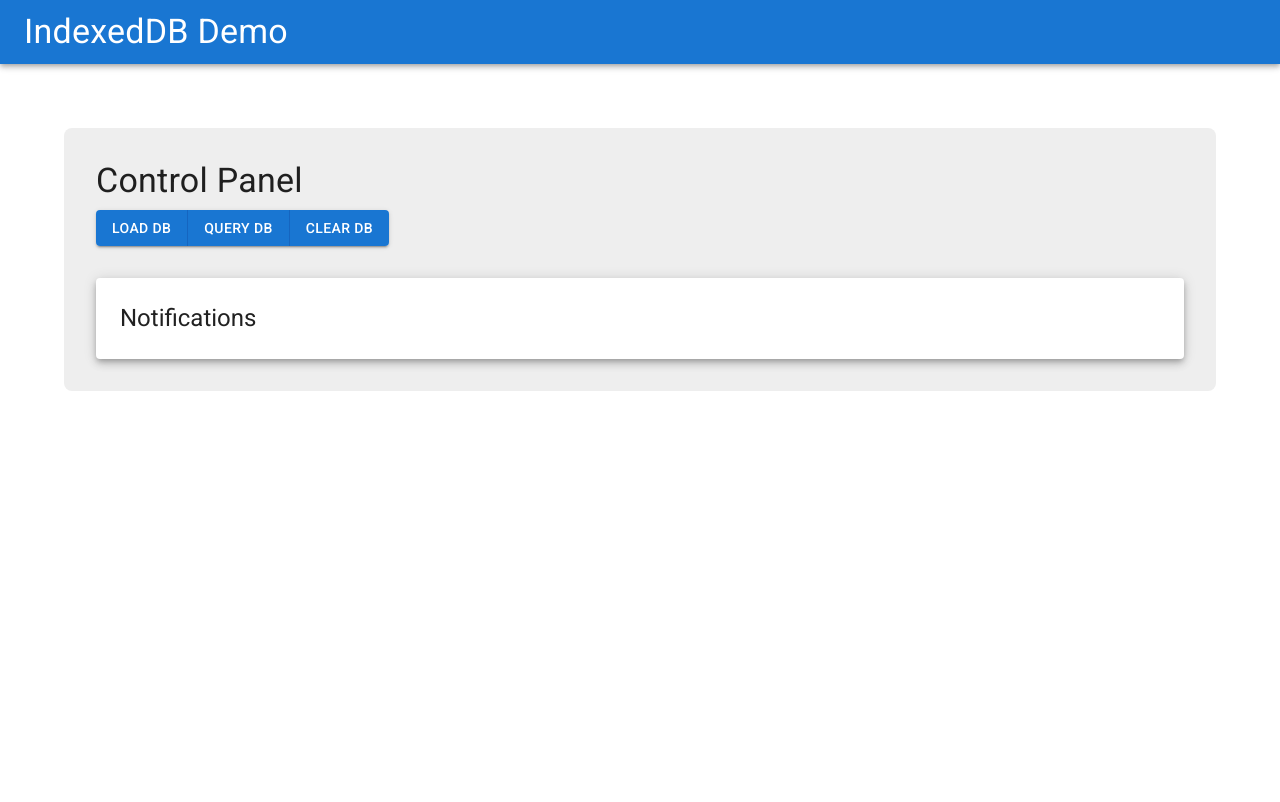
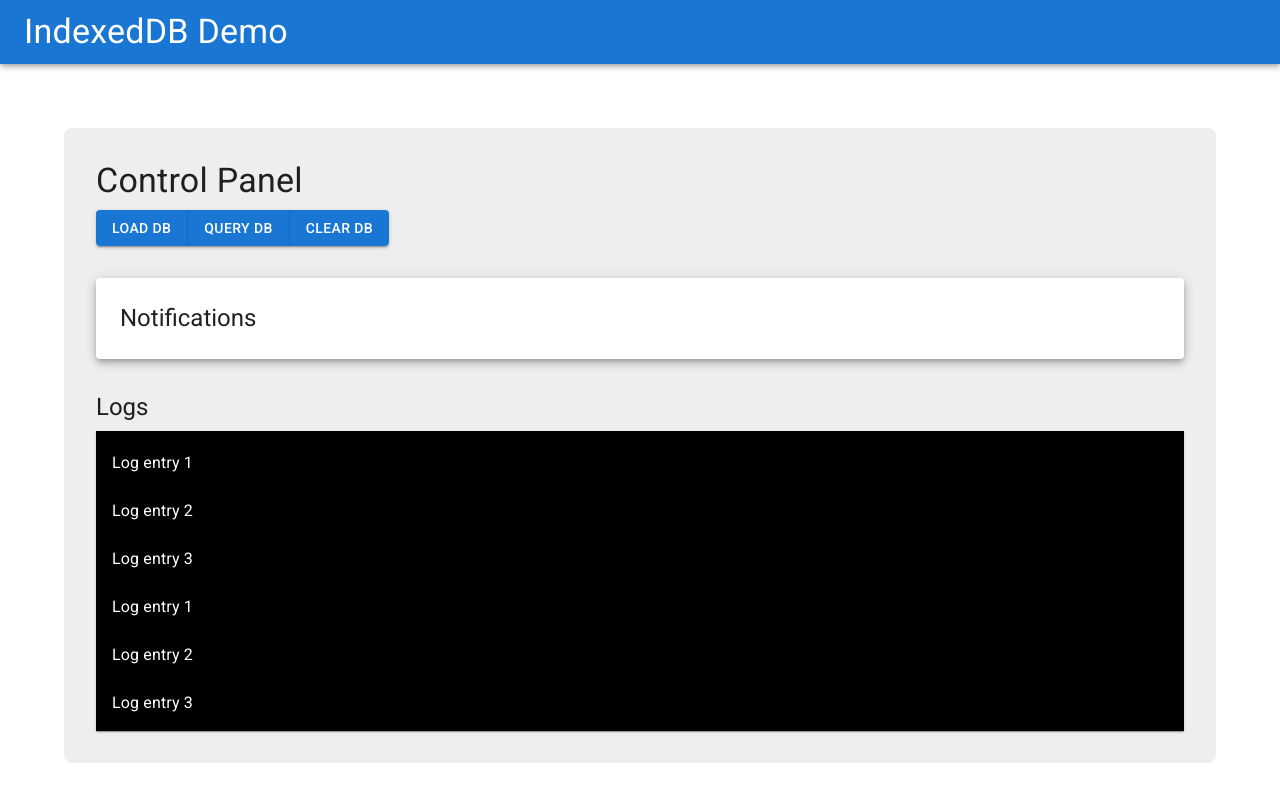
Before and after one commit to alik-balika/react-first-db-app, a React (Vite) app: page / in a window 1280 px wide. Shown: the top 802 px of the page. Built offline with nearby package versions, Linux system fonts and the light colour scheme.

Commit message:
complete third user story

```diff
--- /dev/null
+++ b/src/components/LogPanel.jsx
@@ -0,0 +1,43 @@
+import React from "react";
+import PropTypes from "prop-types";
+import {
+  Paper,
+  List,
+  ListItem,
+  ListItemText,
+  Typography,
+  Box,
+} from "@mui/material";
+
+const LogPanel = ({ logEntries }) => {
+  return (
+    <Box>
+      <Typography variant="h5" mb={1}>
+        Logs
+      </Typography>
+      <Paper
+        sx={{
+          maxHeight: 300,
+          overflow: "auto",
+          bgcolor: "black",
+          color: "white",
+        }}
+        square
+      >
+        <List>
+          {logEntries.map((logEntry, index) => (
+            <ListItem key={index}>
+              <ListItemText primary={logEntry} />
+            </ListItem>
+          ))}
+        </List>
+      </Paper>
+    </Box>
+  );
+};
+
+LogPanel.propTypes = {
+  logEntries: PropTypes.array.isRequired,
+};
+
+export default LogPanel;
--- a/src/components/PageContent.jsx
+++ b/src/components/PageContent.jsx
@@ -1,6 +1,23 @@
 import React from "react";
 import { clearDB, loadDB } from "../customer";
 import { Box, Button, ButtonGroup, Paper, Typography } from "@mui/material";
+import LogPanel from "./LogPanel";
+
+// temporary to display logPanel
+const logEntries = [
+  "Log entry 1",
+  "Log entry 2",
+  "Log entry 3",
+  "Log entry 1",
+  "Log entry 2",
+  "Log entry 3",
+  "Log entry 1",
+  "Log entry 2",
+  "Log entry 3",
+  "Log entry 1",
+  "Log entry 2",
+  "Log entry 3",
+];
 
 const PageContent = () => {
   return (
@@ -20,15 +37,17 @@ const PageContent = () => {
         <Button>Query DB</Button>
         <Button>Clear DB</Button>
       </ButtonGroup>
+      {/* Potentially extract notifications to its own notification panel component */}
       <Paper
         elevation={5}
         sx={{
           p: 3,
-          mt: 4,
+          my: 4,
         }}
       >
         <Typography variant="h5">Notifications</Typography>
       </Paper>
+      <LogPanel logEntries={logEntries} />
     </Box>
   );
 };
```
Also changed, not shown: 1 other file (tests, documents, lock files or other folders).
